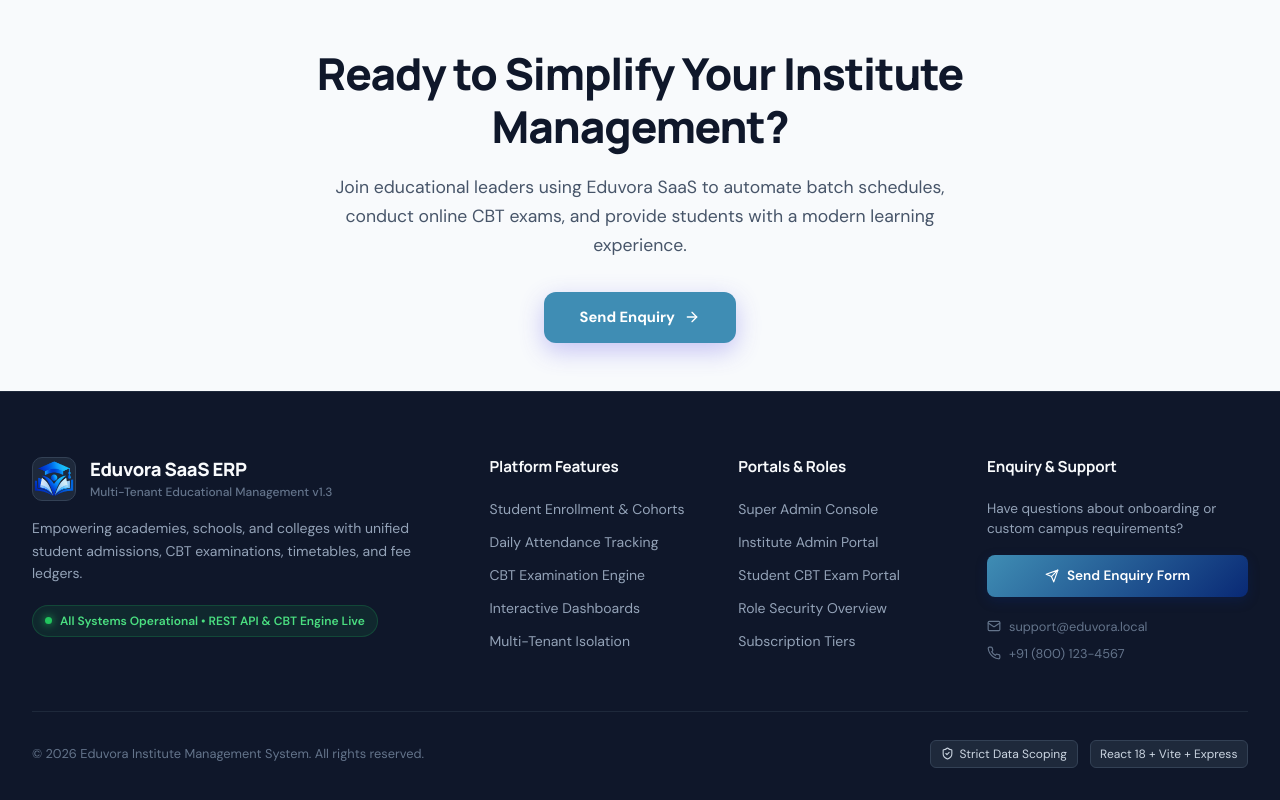
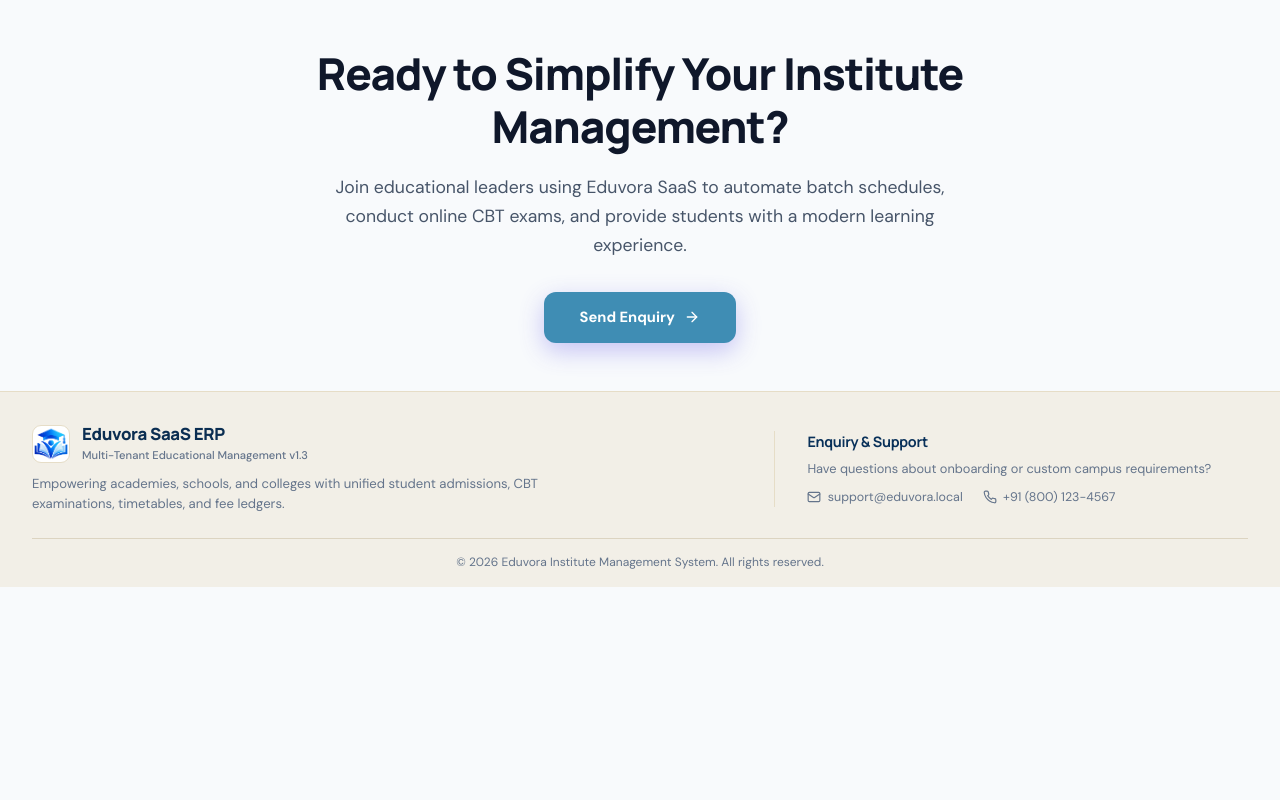
Before and after one commit to kumarrohit8477/Institute-Management-System, a React (Vite) app in the folder web/: page / in a window 1280 px wide. Shown: the part 4780-5580 px from the top of the page. After the commit the page ends 5367 px from the top, so only its background shows below. Built offline with nearby package versions, Linux system fonts and the light colour scheme.

Commit message:
feat: update LandingFooter styles and remove unused sections for cleaner layout

```diff
--- a/web/src/components/landing/LandingFooter.css
+++ b/web/src/components/landing/LandingFooter.css
@@ -1,11 +1,13 @@
+
 /* LandingFooter.css */
+
 .landing-footer {
   width: 100%;
-  padding: 4rem 2rem 2rem;
-  background-color: #0f172a;
-  color: #94a3b8;
+  padding: 2rem 2rem 1rem;
+  background: #f2efe7;
+  color: #64748b;
   font-size: 0.875rem;
-  border-top: 1px solid #1e293b;
+  border-top: 1px solid #e6ddc7;
 }
 
 .landing-footer__container {
@@ -13,32 +15,36 @@
   margin: 0 auto;
   display: flex;
   flex-direction: column;
-  gap: 3rem;
+  gap: 1.5rem;
 }
 
+/* Main Footer Content */
 .landing-footer__grid {
   display: grid;
-  grid-template-columns: 2fr 1fr 1fr 1.25fr;
-  gap: 2.5rem;
+  grid-template-columns: 1.5fr 1fr;
+  gap: 2rem;
+  align-items: center;
 }
 
+/* Brand Section */
 .landing-footer__brand {
   display: flex;
   align-items: center;
-  gap: 0.875rem;
-  margin-bottom: 1rem;
+  gap: 0.75rem;
+  margin-bottom: 0.65rem;
 }
 
 .landing-footer__logo-box {
-  width: 44px;
-  height: 44px;
-  border-radius: 10px;
-  background: #1e293b;
-  border: 1px solid #334155;
+  width: 38px;
+  height: 38px;
+  border-radius: 9px;
   display: flex;
   align-items: center;
   justify-content: center;
   overflow: hidden;
+  flex-shrink: 0;
+  background: #ffffff;
+  border: 1px solid #e6ddc7;
 }
 
 .landing-footer__logo-box img {
@@ -54,168 +60,113 @@
 
 .landing-footer__brand-title {
   font-family: "Manrope", "DM Sans", sans-serif;
-  font-size: 1.15rem;
+  font-size: 1.05rem;
   font-weight: 800;
-  color: #f8fafc;
+  color: #0b2e52;
   letter-spacing: -0.02em;
+  line-height: 1.2;
 }
 
 .landing-footer__brand-sub {
-  font-size: 0.75rem;
+  margin-top: 0.2rem;
+  font-size: 0.7rem;
   color: #64748b;
   font-weight: 500;
 }
 
 .landing-footer__brand-desc {
-  font-size: 0.875rem;
-  color: #94a3b8;
-  line-height: 1.6;
-  margin-bottom: 1.25rem;
-  max-width: 380px;
+  max-width: 520px;
+  margin: 0;
+  font-size: 0.82rem;
+  color: #64748b;
+  line-height: 1.5;
 }
 
-.landing-footer__status {
-  display: inline-flex;
-  align-items: center;
-  gap: 0.5rem;
-  padding: 0.4rem 0.75rem;
-  background: rgba(34, 197, 94, 0.1);
-  border: 1px solid rgba(34, 197, 94, 0.2);
-  border-radius: 9999px;
-  font-size: 0.75rem;
-  color: #4ade80;
-  font-weight: 600;
-}
-
-.landing-footer__status-dot {
-  width: 7px;
-  height: 7px;
-  border-radius: 50%;
-  background: #22c55e;
-  box-shadow: 0 0 8px #22c55e;
+/* Support Section */
+.landing-footer__col {
+  padding-left: 2rem;
+  border-left: 1px solid #e6ddc7;
 }
 
 .landing-footer__col-title {
   font-family: "Manrope", "DM Sans", sans-serif;
-  font-size: 0.95rem;
+  font-size: 0.9rem;
   font-weight: 700;
-  color: #f8fafc;
-  margin: 0 0 1.25rem 0;
-  letter-spacing: -0.01em;
-}
-
-.landing-footer__links {
-  list-style: none;
-  padding: 0;
-  margin: 0;
-  display: flex;
-  flex-direction: column;
-  gap: 0.75rem;
-}
-
-.landing-footer__links a {
-  color: #94a3b8;
-  text-decoration: none;
-  font-size: 0.875rem;
-  transition: color 0.2s ease;
-}
-
-.landing-footer__links a:hover {
-  color: #38bdf8;
+  color: #083059;
+  margin: 0 0 0.45rem;
 }
 
 .landing-footer__contact-text {
-  font-size: 0.85rem;
-  color: #94a3b8;
-  line-height: 1.5;
-  margin-bottom: 1rem;
-}
-
-.landing-footer__btn-enquiry {
-  display: inline-flex;
-  align-items: center;
-  justify-content: center;
-  gap: 0.5rem;
-  width: 100%;
-  padding: 0.65rem 1rem;
-  border-radius: 8px;
-  background: linear-gradient(135deg, #3f8db4 0%, #092975 100%);
-  color: #ffffff;
-  font-size: 0.85rem;
-  font-weight: 600;
-  border: none;
-  cursor: pointer;
-  box-shadow: 0 4px 12px rgba(9, 41, 117, 0.3);
-  transition: all 0.2s ease;
-  margin-bottom: 1.25rem;
-}
-
-.landing-footer__btn-enquiry:hover {
-  transform: translateY(-1px);
-  box-shadow: 0 6px 18px rgba(9, 41, 117, 0.4);
+  font-size: 0.8rem;
+  color: #64748b;
+  line-height: 1.4;
+  margin: 0 0 0.65rem;
 }
 
 .landing-footer__contact-info {
   display: flex;
-  flex-direction: column;
-  gap: 0.5rem;
-  font-size: 0.8rem;
+  flex-wrap: wrap;
+  gap: 0.8rem 1.25rem;
+  font-size: 0.78rem;
   color: #64748b;
 }
 
 .landing-footer__contact-info div {
   display: flex;
   align-items: center;
-  gap: 0.5rem;
+  gap: 0.4rem;
 }
 
+/* Bottom Bar */
 .landing-footer__bottom {
   display: flex;
   align-items: center;
-  justify-content: space-between;
-  padding-top: 1.75rem;
-  border-top: 1px solid #1e293b;
-  font-size: 0.8rem;
+  justify-content: center;
+  padding-top: 0.9rem;
+  border-top: 1px solid #dcd4c1;
+  font-size: 0.75rem;
   color: #64748b;
-  flex-wrap: wrap;
-  gap: 1rem;
 }
 
-.landing-footer__badges {
-  display: flex;
-  align-items: center;
-  gap: 0.75rem;
+.landing-footer__copy {
+  text-align: center;
 }
 
-.landing-footer__badge {
-  display: inline-flex;
-  align-items: center;
-  gap: 0.35rem;
-  padding: 0.25rem 0.6rem;
-  border-radius: 6px;
-  background: #1e293b;
-  color: #cbd5e1;
-  font-size: 0.75rem;
-  border: 1px solid #334155;
-}
+/* Tablet */
+@media (max-width: 768px) {
+  .landing-footer {
+    padding: 1.75rem 1.5rem 1rem;
+  }
 
-@media (max-width: 960px) {
   .landing-footer__grid {
-    grid-template-columns: 1fr 1fr;
-    gap: 2rem;
+    grid-template-columns: 1fr;
+    gap: 1.5rem;
+  }
+
+  .landing-footer__col {
+    padding-left: 0;
+    border-left: none;
+    border-top: 1px solid #e6ddc7;
+    padding-top: 1.25rem;
   }
 }
 
+/* Mobile */
 @media (max-width: 600px) {
   .landing-footer {
-    padding: 3rem 1.25rem 1.5rem;
+    padding: 1.5rem 1.25rem 0.9rem;
   }
-  .landing-footer__grid {
-    grid-template-columns: 1fr;
-    gap: 2rem;
+
+  .landing-footer__container {
+    gap: 1.25rem;
   }
-  .landing-footer__bottom {
+
+  .landing-footer__brand-desc {
+    font-size: 0.78rem;
+  }
+
+  .landing-footer__contact-info {
     flex-direction: column;
-    align-items: flex-start;
+    gap: 0.5rem;
   }
 }
--- a/web/src/components/landing/LandingFooter.tsx
+++ b/web/src/components/landing/LandingFooter.tsx
@@ -36,35 +36,8 @@ export const LandingFooter: React.FC<LandingFooterProps> = ({ onOpenEnquiry }) =
             <p className="landing-footer__brand-desc">
               Empowering academies, schools, and colleges with unified student admissions, CBT examinations, timetables, and fee ledgers.
             </p>
-            <div className="landing-footer__status">
-              <span className="landing-footer__status-dot"></span>
-              <span>All Systems Operational • REST API & CBT Engine Live</span>
-            </div>
           </div>
 
-          {/* Quick Links Column */}
-          <div className="landing-footer__col">
-            <h4 className="landing-footer__col-title">Platform Features</h4>
-            <ul className="landing-footer__links">
-              <li><a href="#features">Student Enrollment & Cohorts</a></li>
-              <li><a href="#features">Daily Attendance Tracking</a></li>
-              <li><a href="#features">CBT Examination Engine</a></li>
-              <li><a href="#preview">Interactive Dashboards</a></li>
-              <li><a href="#security">Multi-Tenant Isolation</a></li>
-            </ul>
-          </div>
-
-          {/* User Portals Column */}
-          <div className="landing-footer__col">
-            <h4 className="landing-footer__col-title">Portals & Roles</h4>
-            <ul className="landing-footer__links">
-              <li><Link to="/login">Super Admin Console</Link></li>
-              <li><Link to="/login">Institute Admin Portal</Link></li>
-              <li><Link to="/login">Student CBT Exam Portal</Link></li>
-              <li><a href="#roles">Role Security Overview</a></li>
-              <li><a href="#plans">Subscription Tiers</a></li>
-            </ul>
-          </div>
 
           {/* Contact & Enquiry Column */}
           <div className="landing-footer__col">
@@ -72,16 +45,6 @@ export const LandingFooter: React.FC<LandingFooterProps> = ({ onOpenEnquiry }) =
             <p className="landing-footer__contact-text">
               Have questions about onboarding or custom campus requirements?
             </p>
-            {onOpenEnquiry && (
-              <button
-                type="button"
-                className="landing-footer__btn-enquiry"
-                onClick={onOpenEnquiry}
-              >
-                <Send size={14} />
-                <span>Send Enquiry Form</span>
-              </button>
-            )}
             <div className="landing-footer__contact-info">
               <div><Mail size={14} /> <span>support@eduvora.local</span></div>
               <div><Phone size={14} /> <span>+91 (800) 123-4567</span></div>
@@ -94,10 +57,6 @@ export const LandingFooter: React.FC<LandingFooterProps> = ({ onOpenEnquiry }) =
           <div className="landing-footer__copy">
             &copy; {new Date().getFullYear()} Eduvora Institute Management System. All rights reserved.
           </div>
-          <div className="landing-footer__badges">
-            <span className="landing-footer__badge"><ShieldCheck size={13} /> Strict Data Scoping</span>
-            <span className="landing-footer__badge">React 18 + Vite + Express</span>
-          </div>
         </div>
       </div>
     </footer>
```
